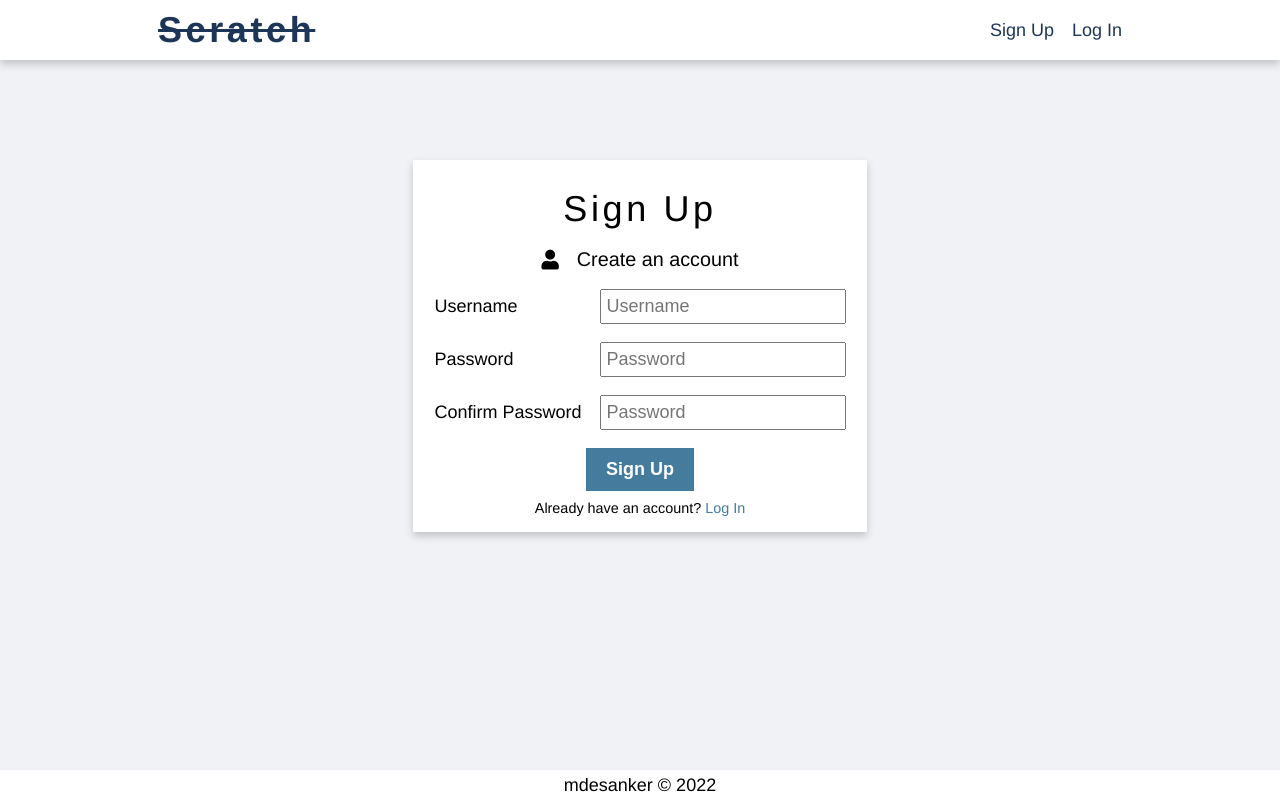
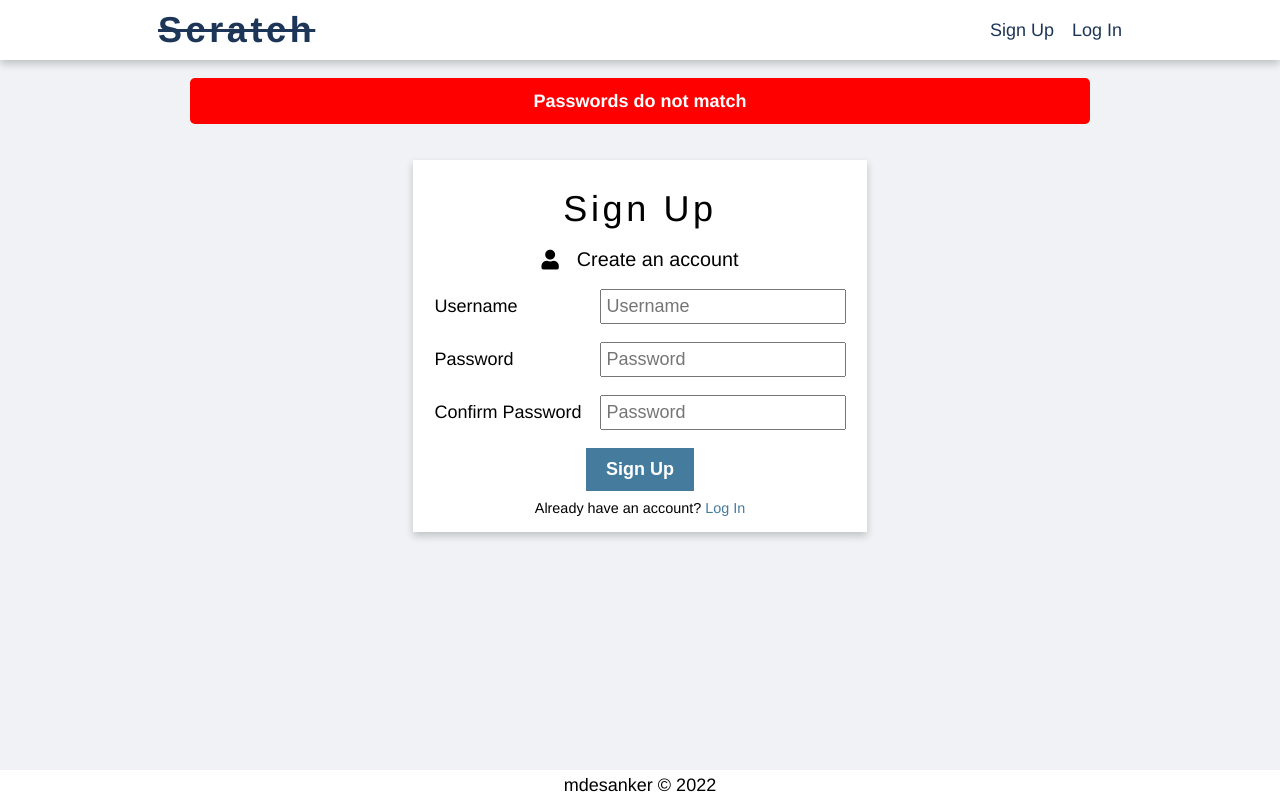
Before and after one commit to mdesanker/members-blog-public, a React (Create React App) app: page /signup in a window 1280 px wide. Built offline with nearby package versions, Linux system fonts and the light colour scheme.

Commit message:
Create alert component

```diff
--- a/src/components/Footer.js
+++ b/src/components/Footer.js
@@ -13,7 +13,7 @@ const FooterWrapper = styled.footer`
   justify-content: center;
   align-items: center;
   width: 100%;
-  height: 30px;
+  height: ${({ theme }) => theme.heights.footer};
   background-color: white;
   position: absolute;
   bottom: 0;
--- a/src/components/auth/Signup.js
+++ b/src/components/auth/Signup.js
@@ -9,6 +9,7 @@ import FormSmallText from "../elements/FormSmallText";
 import FormDescription from "../elements/FormDescription";
 import { useDispatch, useSelector } from "react-redux";
 import { setAlert } from "../../store/slices/alertSlice";
+import Alert from "../elements/Alert";
 
 const Signup = () => {
   const dispatch = useDispatch();
@@ -48,8 +49,9 @@ const Signup = () => {
 
   return (
     <SignupWrapper>
-      <Container>
-        <Card>
+      <ContentContainer>
+        <Alert text="Passwords do not match" color="red" />
+        <Card margin="1rem">
           <Title>Sign Up</Title>
           <FormDescription>
             <i className="fas fa-user" />
@@ -95,7 +97,7 @@ const Signup = () => {
             Already have an account? <Link to="/login">Log In</Link>
           </FormSmallText>
         </Card>
-      </Container>
+      </ContentContainer>
     </SignupWrapper>
   );
 };
--- /dev/null
+++ b/src/components/elements/Alert.js
@@ -0,0 +1,19 @@
+import styled from "styled-components";
+
+const Alert = ({ text, color }) => {
+  return <AlertWrapper color={color}>{text}</AlertWrapper>;
+};
+
+const AlertWrapper = styled.div`
+  font-size: 1rem;
+  font-weight: bold;
+  color: white;
+  text-align: center;
+  padding: 0.7rem;
+  background-color: ${(props) => props.color};
+  border-radius: 5px;
+  width: 90%;
+  margin: 1rem;
+`;
+
+export default Alert;
--- a/src/components/elements/Card.js
+++ b/src/components/elements/Card.js
@@ -1,7 +1,7 @@
 import styled from "styled-components";
 
-const Card = ({ children }) => {
-  return <CardWrapper>{children}</CardWrapper>;
+const Card = ({ children, margin }) => {
+  return <CardWrapper margin={margin}>{children}</CardWrapper>;
 };
 
 const CardWrapper = styled.div`
@@ -10,6 +10,7 @@ const CardWrapper = styled.div`
   box-shadow: ${({ theme }) => theme.shadows.large};
   display: flex;
   flex-direction: column;
+  margin: ${(props) => (props.margin ? `${props.margin}` : "0")};
 `;
 
 export default Card;
--- a/src/components/elements/ContentContainer.js
+++ b/src/components/elements/ContentContainer.js
@@ -8,6 +8,7 @@ const ContentContainer = styled.div`
   height: 100%;
   max-width: ${({ theme }) => theme.widths.content};
   padding-top: ${({ theme }) => theme.heights.header};
+  padding-bottom: ${({ theme }) => theme.heights.footer};
   margin: 0 auto;
 `;
 
--- a/src/theme/Theme.js
+++ b/src/theme/Theme.js
@@ -16,6 +16,7 @@ const Theme = {
   },
   heights: {
     header: "60px",
+    footer: "30px",
   },
 };
 
```
